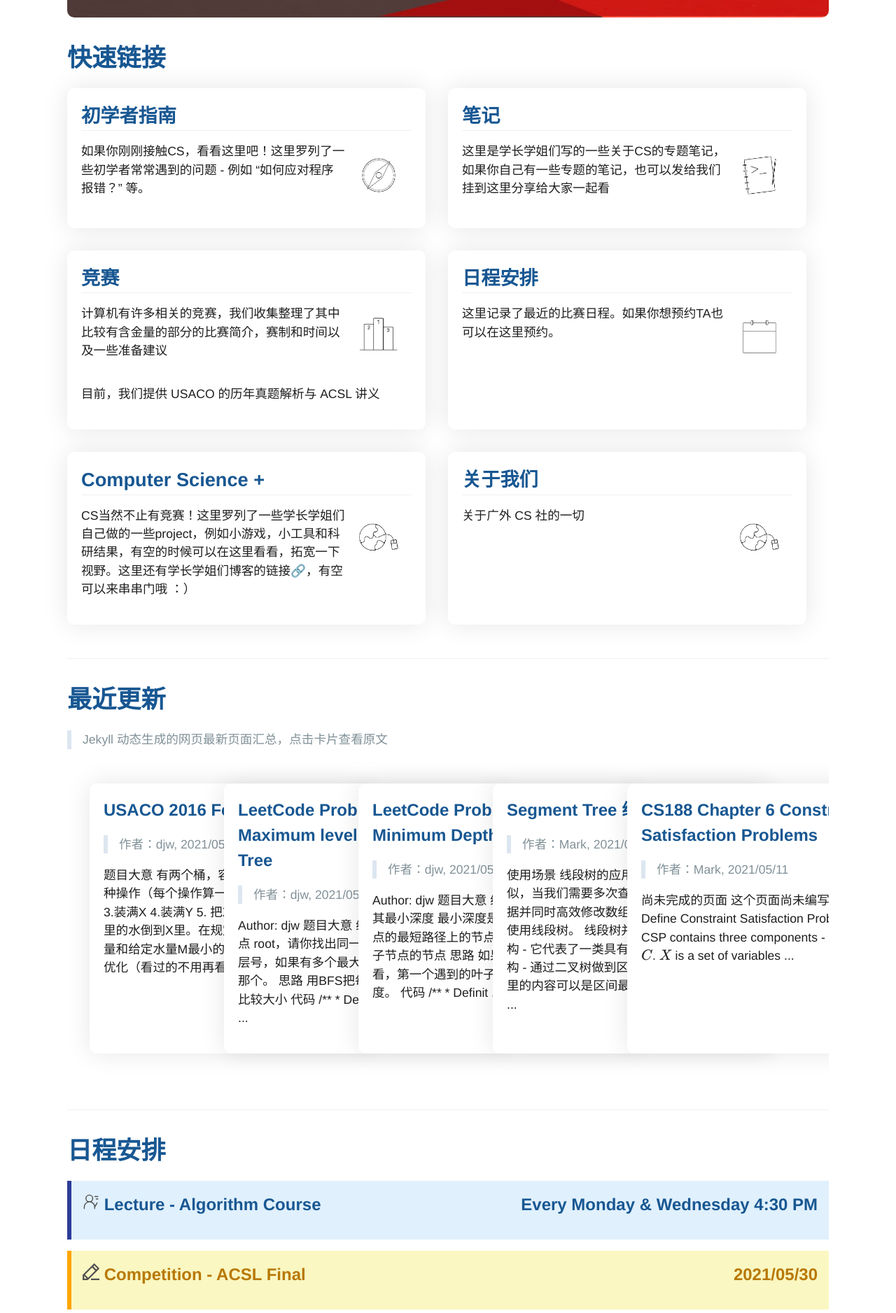
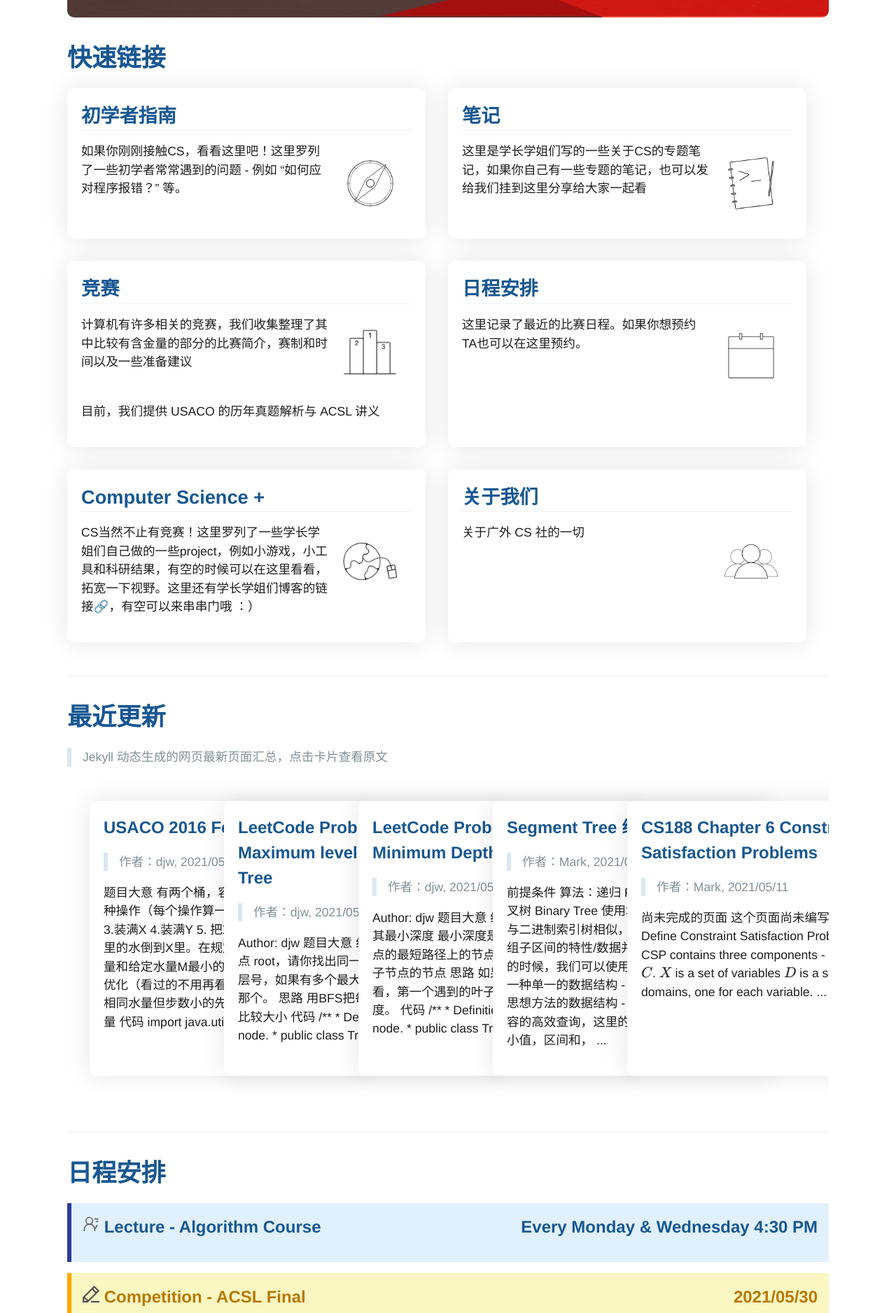
Before and after one commit to MarkChenYutian/gwcsclub, a Jekyll site: the page built from index.md, in a window 1280 px wide. Shown: the part 1593-3470 px from the top of the page at 70% size. Built offline with Jekyll 4.4.1, drawn with Linux system fonts in a browser that asks for light colours; formulas are drawn with MathJax 3; comment, search, counter and statistics services are not loaded.

Commit message:
flex-page-card CSS3 Animation Update, Homepage 'about us' asset update, Segment Tree Time Complexity Update

```diff
--- a/_posts/notes/Algorithm/2021-05-21-Segment-Tree.md
+++ b/_posts/notes/Algorithm/2021-05-21-Segment-Tree.md
@@ -4,6 +4,13 @@
 tags: [Algorithms, Notes]
 Author: Mark
 ---
+
+### 前提条件
+
+<ul class="time-vertical" style="margin-left: 32px;">
+	<li><offline></offline><a href="">算法：递归 Recursion</a></li>
+    <li><offline></offline><a href="">数据结构：二叉树 Binary Tree</a></li>
+</ul>
 
 ### 使用场景
 
@@ -24,6 +31,21 @@
 > 在一个线段树中，所有的叶子节点**一定**代表原数组中的一个值
 >
 > 注意线段树不一定是满二叉树
+
+### 时间复杂度
+
+**初始化复杂度 - $O(n)$**
+
+对于一个长度为 $n$ 的 array，对应的线段树中最多一共有 $2n + 1$ 个节点。每个节点的初始化都是 $O(1)$ 的时间复杂度，所以线段树的初始化复杂度是 $O(n)$。
+
+**更新复杂度 - $O(\log{n})$**
+
+对于一个长度为 $n$ 的 array，每次修改一个单一的值需要修改这个节点的所有父节点与“祖先节点”（例如父节点的父节点，父节点的父节点的父节点……）。对于一颗线段树，最多有 $\log_2{n}$ 的高度，所以更新一次线段树的值的时间复杂度是 $O(\log_2{n}) = O(\log{n})$
+
+**查询复杂度 - $O(\log{n})$**
+
+查询节点数量最多的情况出现于查询 $[l, l]$ 时，这时候我们需要从根节点一路递归的遍历到叶子节点，一共遍历 $O(\log{n})$ 个节点。所以查询区间的时间复杂度是 $O(\log{n})$
+
 
 ### Java实现
 
--- a/css/home_page.css
+++ b/css/home_page.css
@@ -18,15 +18,14 @@
     margin-right: 2rem;
     border-radius: 10px;
     padding: 20px;
-    background: linear-gradient(to right, rgba(255, 255, 255, 0.062), rgba(255, 255, 255, 0.541));
     box-shadow: 0 0 36px rgb(0 0 0 / 10%);
+    background: no-repeat right/400% linear-gradient(to left, white 0%, white 25%, #2685DF 75%, #195893 100%);
     cursor: pointer;
-    background: white;
+    transition: 0.2s;
 }
 /*background: */
-.flex-page-card:hover{ background: linear-gradient(to right, #195893 0%, #2685DF 100%) no-repeat; color: white; }
+.flex-page-card:hover{ color: ghostwhite; background-position-x:left;}
 .flex-page-card:hover h1, .flex-page-card:hover h2, .flex-page-card:hover h3, .flex-page-card:hover h4, .flex-page-card:hover h5{ color: white; }
-
 .flex-page-card p { flex-basis: 60%; flex-grow: 1; }
 
 .pop-card { transition: 0.2s; }
--- a/index.md
+++ b/index.md
@@ -18,21 +18,21 @@
         <h2>初学者指南</h2>
         <div class="horizontal-flex-box">
             <p>如果你刚刚接触CS，看看这里吧！这里罗列了一些初学者常常遇到的问题 - 例如 “如何应对程序报错？” 等。</p>
-            <img class="mainPage-img" src="/assets/compass.png" height="20%" width="20%"/>
+            <img class="mainPage-img" src="/assets/compass.png" height="25%" width="25%"/>
         </div>
     </div>
     <div class="flex-page-card" onClick="window.location.href='{{ site.baseurl }}/secondary-pages/2021/03/04/notes.html'">
         <h2>笔记</h2>
         <div class="horizontal-flex-box">
             <p>这里是学长学姐们写的一些关于CS的专题笔记，如果你自己有一些专题的笔记，也可以发给我们挂到这里分享给大家一起看</p>
-            <img class="mainPage-img" src="/assets/notes.png" height="20%" width="20%"/>
+            <img class="mainPage-img" src="/assets/notes.png" height="25%" width="25%"/>
         </div>
     </div>
     <div class="flex-page-card" onClick="window.location.href='{{ site.baseurl }}/secondary-pages/2021/01/26/Competitions.html'">
         <h2>竞赛</h2>
         <div class="horizontal-flex-box">
             <p>计算机有许多相关的竞赛，我们收集整理了其中比较有含金量的部分的比赛简介，赛制和时间以及一些准备建议</p>
-            <img class="mainPage-img" src="/assets/competition.png" height="20%" width="20%"/>
+            <img class="mainPage-img" src="/assets/competition.png" height="25%" width="25%"/>
             <p>目前，我们提供 USACO 的历年真题解析与 ACSL 讲义</p>
         </div>
     </div>
@@ -40,21 +40,21 @@
         <h2>日程安排</h2>
         <div class="horizontal-flex-box">
             <p>这里记录了最近的比赛日程。如果你想预约TA也可以在这里预约。</p>
-            <img class="mainPage-img" src="/assets/schedule.png" height="20%" width="20%"/>
+            <img class="mainPage-img" src="/assets/schedule.png" height="25%" width="25%"/>
         </div>
     </div>
     <div class="flex-page-card" onClick="window.location.href='{{ site.baseurl }}/secondary-pages/2021/01/26/Computer-Science+.html'">
         <h2>Computer Science +</h2>
         <div class="horizontal-flex-box">
             <p>CS当然不止有竞赛！这里罗列了一些学长学姐们自己做的一些project，例如小游戏，小工具和科研结果，有空的时候可以在这里看看，拓宽一下视野。这里还有学长学姐们博客的链接🔗，有空可以来串串门哦 ：）</p>
-            <img class="mainPage-img" src="/assets/cs+.png" height="20%" width="20%"/>
+            <img class="mainPage-img" src="/assets/cs+.png" height="25%" width="25%"/>
         </div>
     </div>
     <div class="flex-page-card" onClick="window.location.href='{{ site.baseurl }}/secondary-pages/2021/01/26/About-Us.html'">
         <h2>关于我们</h2>
         <div class="horizontal-flex-box">
             <p>关于广外 CS 社的一切</p>
-            <img class="mainPage-img" src="/assets/cs+.png" height="20%" width="20%"/>
+            <img class="mainPage-img" src="/assets/AboutUs.png" height="25%" width="25%"/>
         </div>
     </div>
 </div>
@@ -81,7 +81,7 @@
             style="margin-left: -15rem;">
             <h3>{{p.title}}</h3>
             <blockquote>作者：{{author}}, {{ p.date | date: "%Y/%m/%d"}}</blockquote>
-            <p>{{ p.content | strip_html | escape | slice: 0, 150}} ...</p>
+            <p>{{ p.content | strip_html | escape | slice: 0, 200}} ...</p>
         </div>
     {% else %}
         <div
@@ -89,7 +89,7 @@
             onClick="window.location.href='{{ site.baseurl }}{{ p.url }}'" >
             <h3>{{p.title}}</h3>
             <blockquote>作者：{{author}}, {{ p.date | date: "%Y/%m/%d"}}</blockquote>
-            <p>{{ p.content | strip_html | escape | slice: 0, 150}} ...</p>
+            <p>{{ p.content | strip_html | escape | slice: 0, 200}} ...</p>
         </div>
     {% endunless %}
     {% assign c = c | plus: 1 %}
```
Also changed, not shown: assets/AboutUs.png (added).
